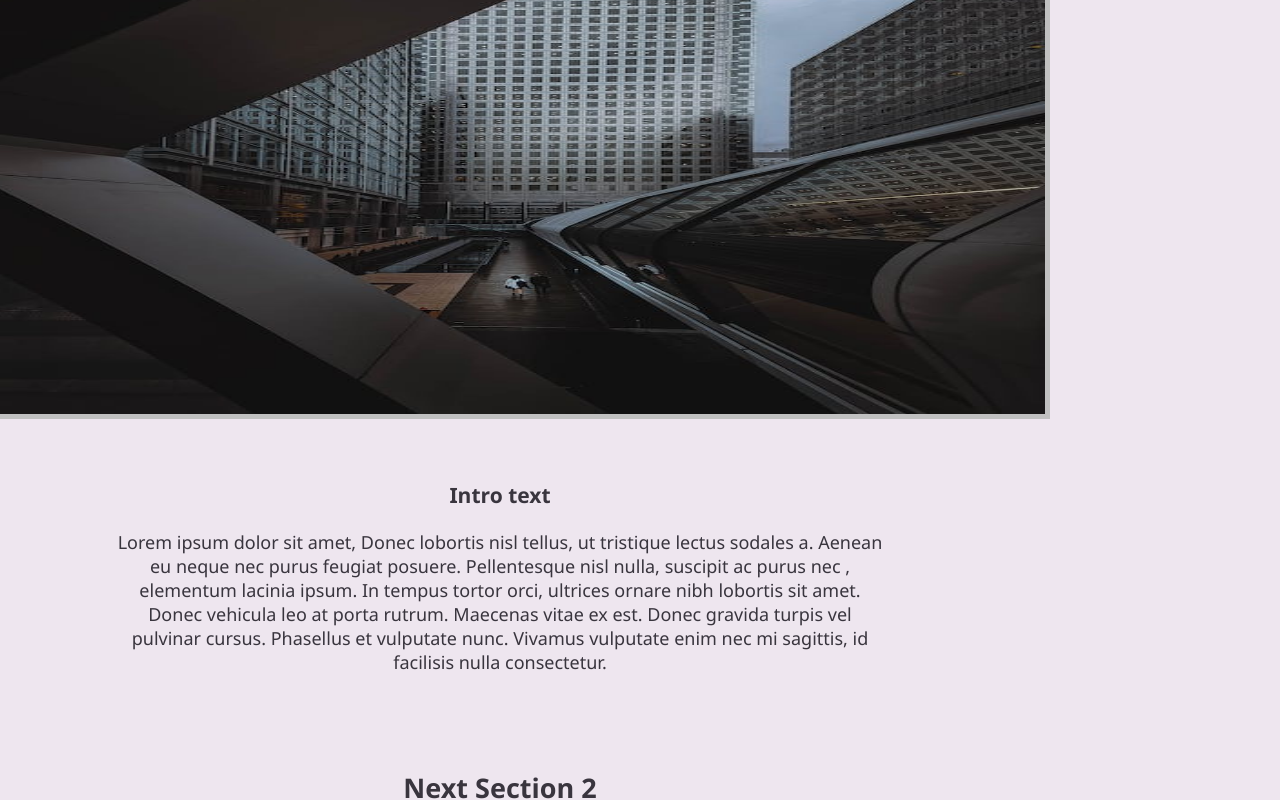
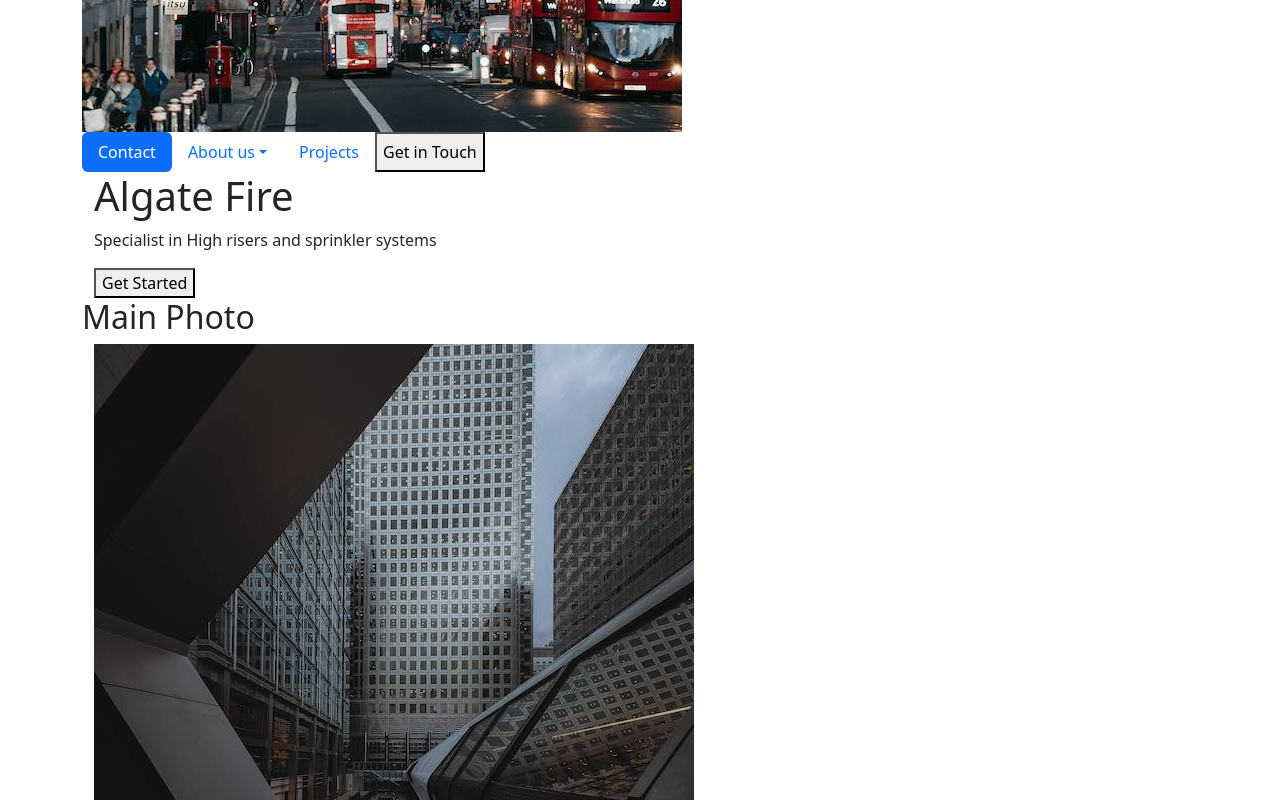
Before and after one commit to dkzanz1/The-Aldgate-Project, a React (Create React App) app: page / in a window 1280 px wide. Shown: the part 660-1460 px from the top of the page. Built offline with nearby package versions, Linux system fonts and the light colour scheme.

Commit message:
tranferring to boot strap

```diff
--- a/package.json
+++ b/package.json
@@ -6,7 +6,9 @@
     "@testing-library/jest-dom": "^5.16.5",
     "@testing-library/react": "^13.4.0",
     "@testing-library/user-event": "^14.4.3",
+    "bootstrap": "^5.3.2",
     "lorem-ipsum": "^2.0.8",
+    "node": "^21.2.0",
     "react": "^18.2.0",
     "react-dom": "^18.2.0",
     "react-scripts": "^5.0.1",
--- a/src/App.js
+++ b/src/App.js
@@ -1,4 +1,4 @@
-import './App.css';
+// import './App.css';
 // import video from "./videos";
 import Logo from './components/logo';
 import NaviBar from './components/nav-bar';
@@ -6,6 +6,8 @@ import TextMaker from './components/lorem-ipsum';
 import Gallery from './components/gallery';
 import Footer from './components/footer';
 import HeroSection from './components/HeroSection';
+import Counter from './components/Counter';
+import NavBar from './components/Navbar';
 function App() {
   return (
     <div className="container">
@@ -13,23 +15,26 @@ function App() {
 
       <header className="App-header">
       <Logo />
+
          {/* need to add video mp4 from linux computer */}
         {/* <video autoPlay muted loop className='App-logo-video'>
           <source src ={process.env.PUBLIC_URL + '/home/paulzolik/react-projects/Algatelogovideo.mp4/Algate.mp4'} type="video/mp4" />
           Your browser does not support the video tag
         </video> */}
-      <NaviBar />
+      {/* <NaviBar />  */}
+      <NavBar />
 
       <HeroSection />
+
       </header>
 
       <main className="page-main">
       <div>
 
       <h2>Main Photo</h2>
-        <section className="item">
-          <img src="../images/building-in-london.jpeg" className="App-picture" alt="" />
-          <div className="text-maker">
+        <section className="container-fluid">
+          <img src="../images/building-in-london.jpeg" className="column" alt="" />
+          <div className="column">
           <h3>Intro text</h3>
           <TextMaker />
           </div>
@@ -75,6 +80,7 @@ function App() {
       <footer className='App-footer'>
       <Footer />
       </footer>
+      <Counter />
       {/* container ends*/}
       </div>
       </div>
--- /dev/null
+++ b/src/components/Counter.js
@@ -0,0 +1,30 @@
+import React,{ useState } from 'react';
+
+const Counter = () => {
+    const [count, setcount] = useState(0);
+
+    const add = () => setcount((prev) => prev +1);
+    const subtract = () => setcount((prev) => prev -1);
+
+    return (
+        <div className="mt-5 px-3 py-4">
+            <h1 className="h1 display-1">
+            Counter Component
+            </h1>
+            <h2 className="h1 display-1 mt-5 mb-3">{count}</h2>
+            <div className="mt-5">
+                 <button
+                    className='btn btn-primary btn-lg mx-3 px-5 py-3 mt-2'
+                    onClick={add}
+                    >Add
+                 </button>
+                <button className='btn btn-dark btn-lg mx-3 px-5 py-3 mt-2'
+                 onClick={subtract}
+                 >Remove
+                 </button>
+            </div>
+        </div>
+      );
+    };
+
+export default Counter;
--- a/src/components/HeroSection.jsx
+++ b/src/components/HeroSection.jsx
@@ -1,9 +1,9 @@
 import React from "react";
-import '../HeroSection.css';//css import styles
+// import '../HeroSection.css';//css import styles
 
 const HeroSection = () => {
     return (
-            <div className="hero-container">
+            <div className="container">
                 <div className="hero-background-image">
                 <div className="hero-content">
                     <h1>Algate Fire</h1>
--- /dev/null
+++ b/src/components/Navbar.js
@@ -0,0 +1,28 @@
+import React from "react";
+
+
+function NavBar() {
+    return<>
+            <nav className="App-NaviBar-crumbs">
+                <ul className="nav nav-pills">
+                        {/* hamburger & links */}
+                        <li className="nav-item"><a className="nav-link active" aria-current="page" href="/">Contact</a></li>
+                        <li className="nav-item dropdown"><a className="nav-link dropdown-toggle" data-bs-toggle="dropdown" href="/" role="button" aria-expanded="false">About us</a>
+                            <ul className="dropdown-menu">
+                                <li><a className="dropdown-item" href="/" alt="">Action</a></li>
+                                <li><a className="dropdown-item" href="/" alt="">Next Action</a></li>
+                                <li><a className="dropdown-item" href="/" alt="">Another action</a></li>
+                                <li><hr className="dropdown-divider" /></li>
+                                <li><a className="dropdown-item" href="/" alt="">Separate link</a></li>
+                            </ul>
+                        </li>
+                        <li className="nav-item">
+                            <a className="nav-link" href="/">Projects</a>
+                        </li>
+                        <button className="make-contact-btn">Get in Touch</button>
+                </ul>
+            </nav>
+          </>
+    }
+
+export default NavBar;
--- a/src/components/footer.jsx
+++ b/src/components/footer.jsx
@@ -1,5 +1,5 @@
 import React from "react";
-import "../App.css";
+// import "../App.css";
 
 
 
--- a/src/components/lorem-ipsum.jsx
+++ b/src/components/lorem-ipsum.jsx
@@ -2,7 +2,7 @@ import React from "react";
 
 function TextMaker () {
     return <>
-    <div classname="text" >
+    <div classname="column" >
        <p>
         Lorem ipsum dolor sit amet,
         Donec lobortis nisl tellus,
--- a/src/index.js
+++ b/src/index.js
@@ -1,6 +1,7 @@
 import React from 'react';
 import ReactDOM from 'react-dom/client';
-import './index.css';
+import 'bootstrap/dist/css/bootstrap.css';
+// import './index.css';
 import App from './App';
 import reportWebVitals from './reportWebVitals';
 
```
Also changed, not shown: src/components/Section.js (added), 2 other files (tests, documents, lock files or other folders).
